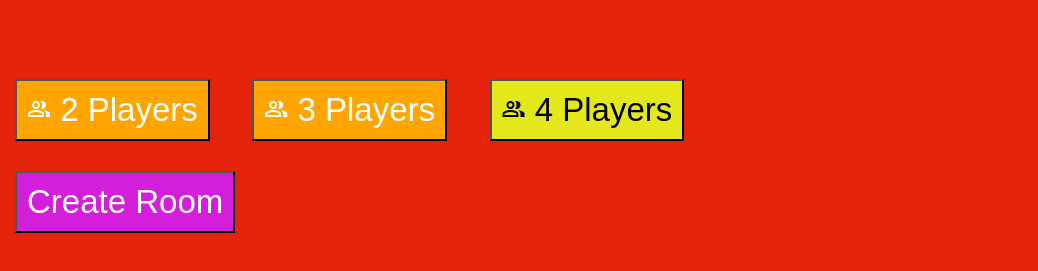
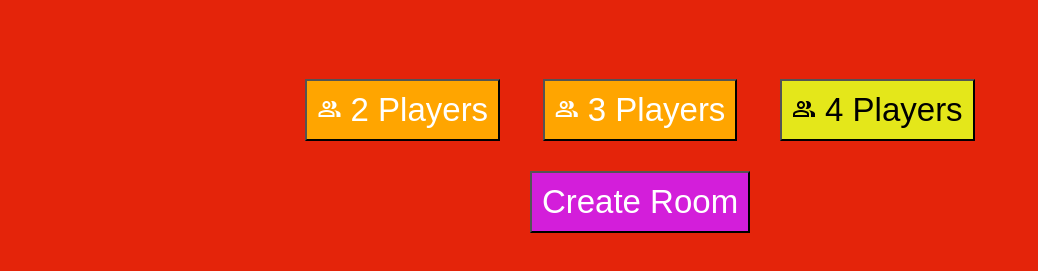
Before and after one commit to jwl0724/Uno-Website, a website: page frontend/index.html in a window 1280 px wide. Shown: the part 185-456 px from the top of the page, without its empty margins (0-1038 px from the left). Drawn offline with nearby package versions, Linux system fonts and the light colour scheme.

Commit message:
add classes to divs

```diff
--- a/frontend/index.html
+++ b/frontend/index.html
@@ -10,11 +10,13 @@
 </head>
 <body>
     <h1>SCUFFED UNO</h1>
-    <div id="playerCount">
+    <div class="buttonWrapper" id="playerCount">
         <button id="player2" class="button"><span class="material-symbols-outlined">group</span> 2 Players</button>
         <button id="player3" class="button"><span class="material-symbols-outlined">group</span> 3 Players</button>
         <button id="player4" class="selected"><span class="material-symbols-outlined">group</span> 4 Players</button>
     </div>
-    <button id="createButton">Create Room</button>
+    <div class="buttonWrapper">
+        <button id="createButton">Create Room</button>
+    </div>
 </body>
 </html>
```
